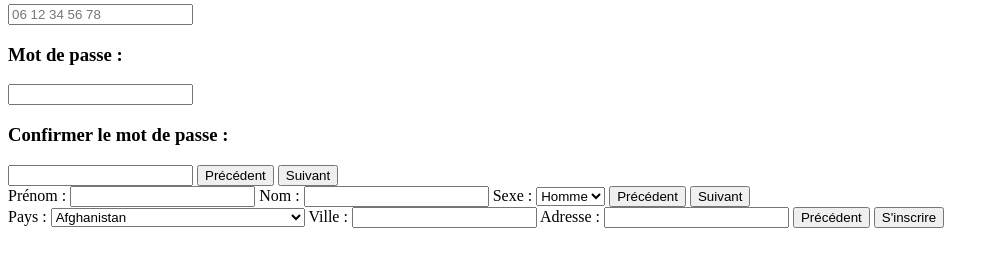
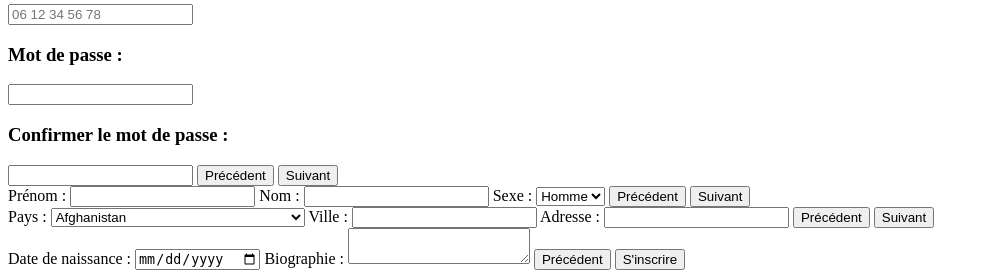
Before and after one commit to La-Sussy-Team/CY-Projet-Web-2024, a PHP site: page /Inscription.php in a window 1280 px wide. Shown: the part 1984-2262 px from the top of the page, without its empty margins (0-999 px from the left). Before the commit the page ends 2212 px from the top, so only its background shows below. Run offline with PHP 8.4, Linux system fonts and the light colour scheme; some libraries are stand-ins or nearby versions.

Commit message:
avancement step5 pour bio

```diff
--- a/PHP/Client/Inscription.php
+++ b/PHP/Client/Inscription.php
@@ -92,6 +92,14 @@ include "Header.php";
             <label for="adresse">Adresse :</label>
             <input type="text" name="adresse" id="adresse" required>
             <button class="prev">Précédent</button>
+            <button class="next">Suivant</button>
+        </div>
+        <div class="step" id="step5">
+            <label for="dateNaissance">Date de naissance :</label>
+            <input type="date" name="dateNaissance" id="dateNaissance" required>
+            <label for="bio">Biographie :</label>
+            <textarea name="bio" id="bio" required></textarea>
+            <button class="prev">Précédent</button>
             <button class="send" id="send">S'inscrire</button>
         </div>
     </div>
```
